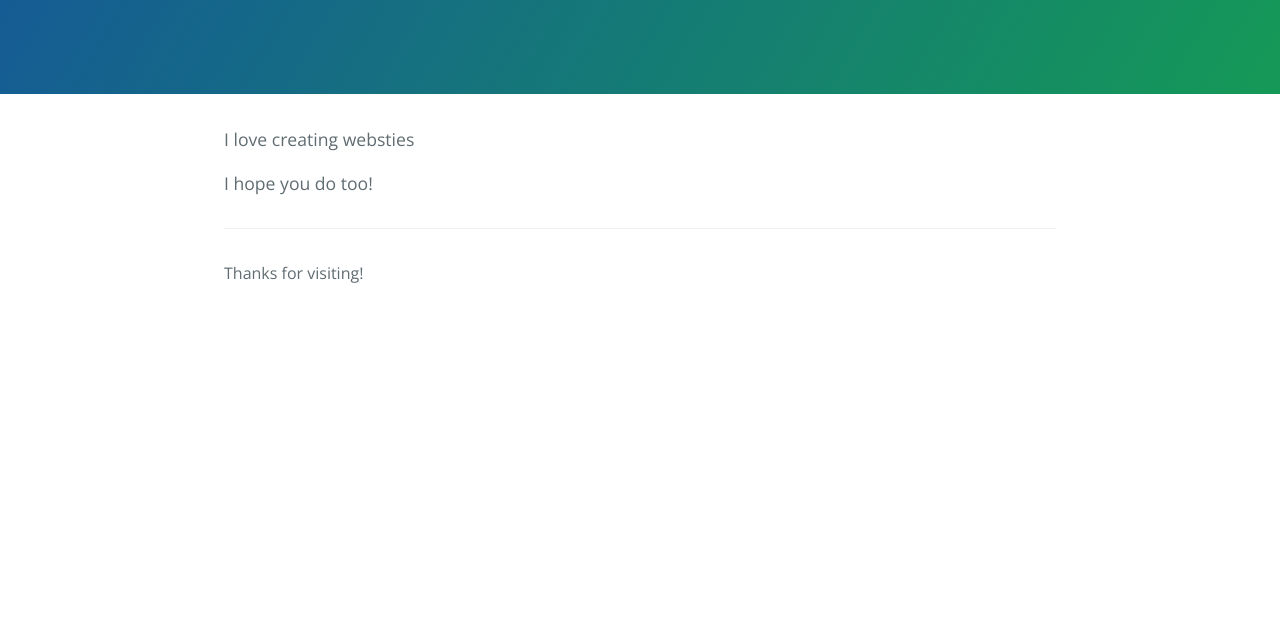
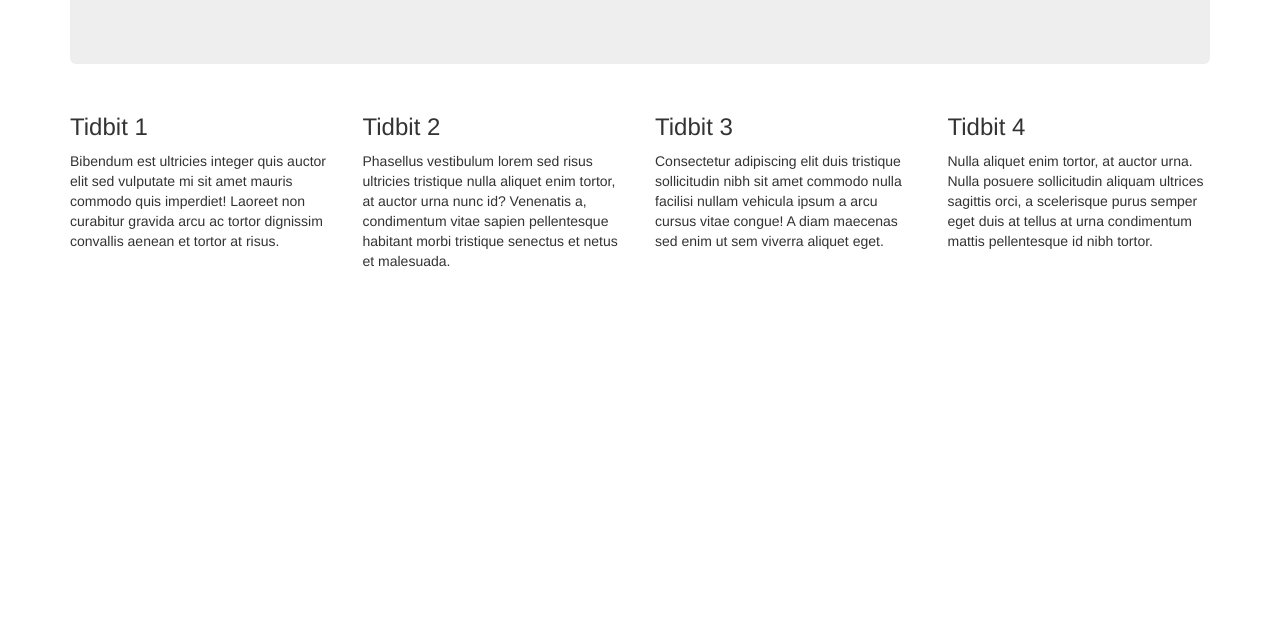
Before and after one commit to indello/indello.github.io, a plain HTML site: page index.html in a window 1280 px wide. Shown: the part 176-800 px from the top of the page. Drawn offline with nearby package versions, Linux system fonts and the light colour scheme.

Commit message:
Update index.html

```diff
--- a/index.html
+++ b/index.html
@@ -1,30 +1,50 @@
-<!DOCTYPE html>
-<html lang="en-us">
+<!doctype html>
+<html lang="en">
   <head>
-    <meta charset="UTF-8">
-    <title>Indello.GitHub.io by indello</title>
-    <meta name="viewport" content="width=device-width, initial-scale=1">
-    <link rel="stylesheet" type="text/css" href="stylesheets/normalize.css" media="screen">
-    <link href='https://fonts.googleapis.com/css?family=Open+Sans:400,700' rel='stylesheet' type='text/css'>
-    <link rel="stylesheet" type="text/css" href="stylesheets/stylesheet.css" media="screen">
-    <link rel="stylesheet" type="text/css" href="stylesheets/github-light.css" media="screen">
+    <meta charset="UTF-8"/>
+    <title>Document</title>
+
+<!-- Latest compiled and minified CSS -->
+<link rel="stylesheet" href="https://maxcdn.bootstrapcdn.com/bootstrap/3.3.6/css/bootstrap.min.css" integrity="sha384-1q8mTJOASx8j1Au+a5WDVnPi2lkFfwwEAa8hDDdjZlpLegxhjVME1fgjWPGmkzs7" crossorigin="anonymous">
+
+<!-- Optional theme -->
+<link rel="stylesheet" href="https://maxcdn.bootstrapcdn.com/bootstrap/3.3.6/css/bootstrap-theme.min.css" integrity="sha384-fLW2N01lMqjakBkx3l/M9EahuwpSfeNvV63J5ezn3uZzapT0u7EYsXMjQV+0En5r" crossorigin="anonymous">
+
+<!-- Latest compiled and minified JavaScript -->
+<script src="https://maxcdn.bootstrapcdn.com/bootstrap/3.3.6/js/bootstrap.min.js" integrity="sha384-0mSbJDEHialfmuBBQP6A4Qrprq5OVfW37PRR3j5ELqxss1yVqOtnepnHVP9aJ7xS" crossorigin="anonymous"></script>
   </head>
   <body>
-    <section class="page-header">
-      <h1 class="project-name">coolesst</h1>
-      <h2 class="project-tagline"></h2>
-    </section>
-
-    <section class="main-content">
-      <p>I love creating websties</p>
-      <p>I hope you do too!</p>
-
-      <footer class="site-footer">
-        Thanks for visiting!
-      </footer>
-
-    </section>
-
-
+    <div class="container">
+      <div class="jumbotron">
+        <h1>Ahoy there matey!</h1>
+        <p>Welcome to my test page...</p>
+      </div>
+      <div class="row">
+        <div class="col-sm-3">
+          <h3>Tidbit 1</h3>
+          <p>
+            Bibendum est ultricies integer quis auctor elit sed vulputate mi sit amet mauris commodo quis imperdiet! Laoreet non curabitur gravida arcu ac tortor dignissim convallis aenean et tortor at risus.
+          </p>
+        </div>
+        <div class="col-sm-3">
+          <h3>Tidbit 2</h3>
+          <p>
+            Phasellus vestibulum lorem sed risus ultricies tristique nulla aliquet enim tortor, at auctor urna nunc id? Venenatis a, condimentum vitae sapien pellentesque habitant morbi tristique senectus et netus et malesuada.
+          </p>
+        </div>
+        <div class="col-sm-3">
+          <h3>Tidbit 3</h3>
+          <p>
+            Consectetur adipiscing elit duis tristique sollicitudin nibh sit amet commodo nulla facilisi nullam vehicula ipsum a arcu cursus vitae congue! A diam maecenas sed enim ut sem viverra aliquet eget.
+          </p>
+        </div>
+        <div class="col-sm-3">
+          <h3>Tidbit 4</h3>
+          <p>
+            Nulla aliquet enim tortor, at auctor urna. Nulla posuere sollicitudin aliquam ultrices sagittis orci, a scelerisque purus semper eget duis at tellus at urna condimentum mattis pellentesque id nibh tortor.
+          </p>
+        </div>
+      </div>
+    </div>
   </body>
 </html>
```
